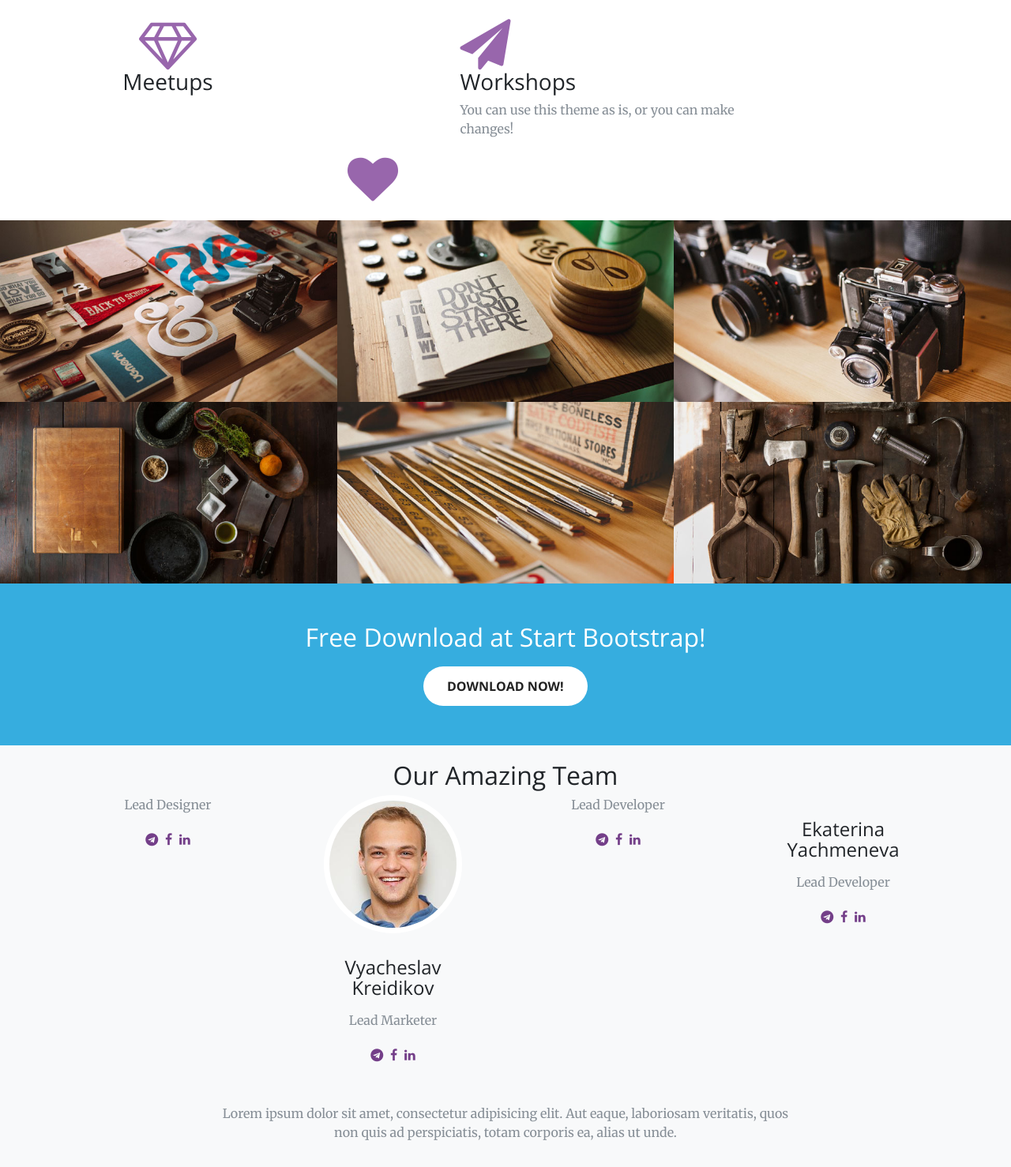
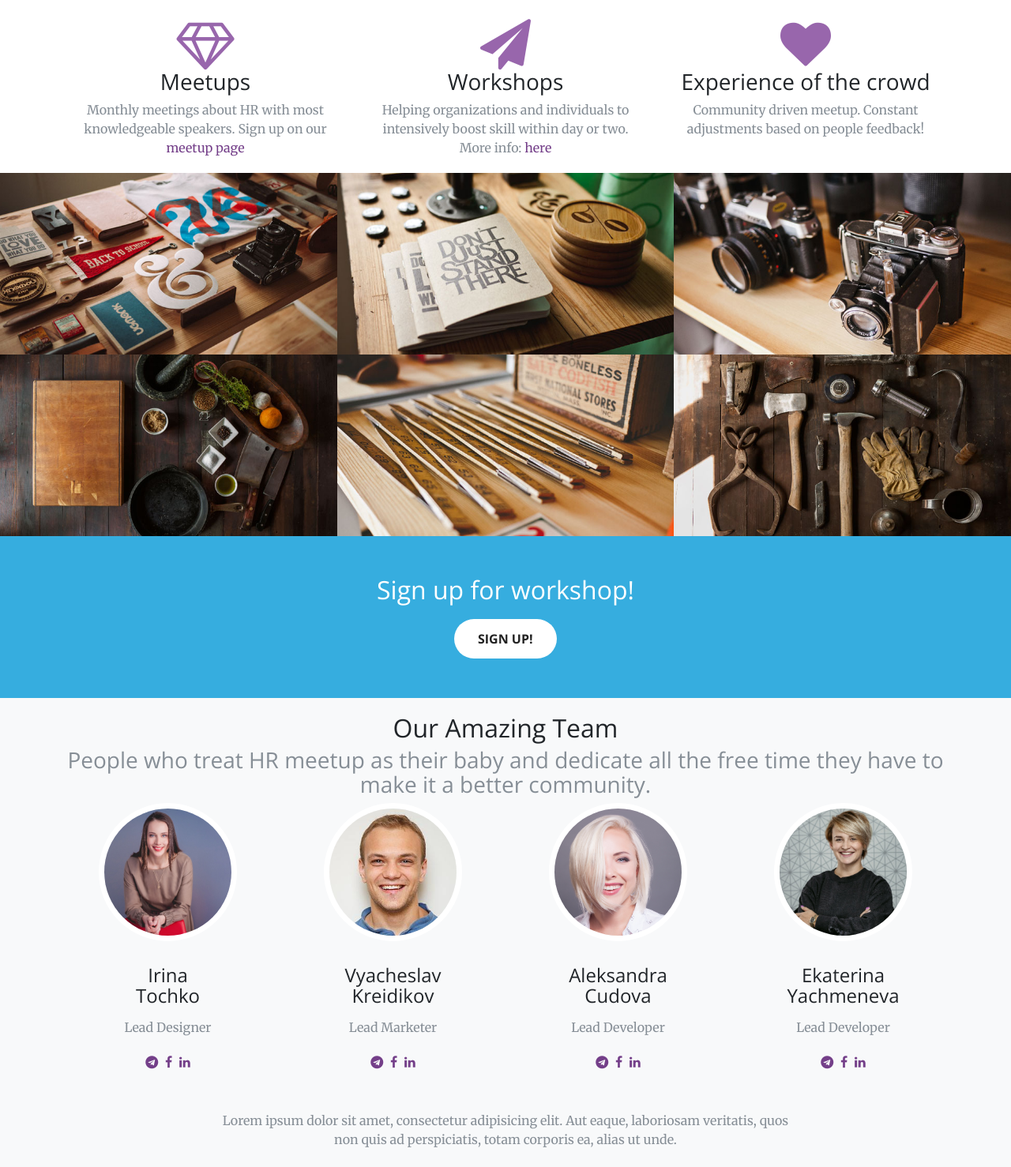
Before and after one commit to Bukoht/Main-Landing, a website: page index.html in a window 1280 px wide. Shown: the part 1138-2616 px from the top of the page at 79% size. Drawn offline with nearby package versions, Linux system fonts and the light colour scheme.

Commit message:
Commit, commit!
asd

```diff
--- a/index.html
+++ b/index.html
@@ -73,7 +73,8 @@
           <div class="col-lg-8 mx-auto text-center">
             <h2 class="section-heading text-white">Why we do this?!</h2>
             <hr class="light">
-            <p class="text-faded">Start Bootstrap has everything you need to get your new website up and running in no time! All of the templates and themes on Start Bootstrap are open source, free to download, and easy to use. No strings attached!</p>
+            <p class="text-faded">People industry is becoming more data driven, robotized and generally more complex field to be in.
+              <br>We are helping HR professionals to learn and adopt latest techniques and knowledge.</br></p>
             <a class="btn btn-default btn-xl js-scroll-trigger" href="#services">Get Started!</a>
           </div>
         </div>
@@ -91,20 +92,25 @@
       </div>
       <div class="container">
         <div class="row">
-          <div class="col-lg-3 col-md-6 text-center">
+          <div class="col-lg-4 col-md-6 text-center">
             <div class="service-box">
               <i class="fa fa-4x fa-diamond text-primary sr-icons"></i>
               <h3>Meetups</h3>
+              <p class="text-muted">Monthly meetings about HR with most knowledgeable speakers. Sign up on our <a href="https://www.meetup.com/Riga-HR-Meetup/">meetup page</a></p>
             </div>
           </div>
+          <div class="col-lg-4 col-md-6 text-center">
             <div class="service-box">
               <i class="fa fa-4x fa-paper-plane text-primary sr-icons"></i>
               <h3>Workshops</h3>
-              <p class="text-muted">You can use this theme as is, or you can make changes!</p>
+              <p class="text-muted">Helping organizations and individuals to intensively boost skill within day or two. More info: <a href="">here</a></p>
             </div>
           </div>
+          <div class="col-lg-4 col-md-6 text-center">
             <div class="service-box">
               <i class="fa fa-4x fa-heart text-primary sr-icons"></i>
+              <h3>Experience of the crowd</h3>
+              <p class="text-muted">Community driven meetup. Constant adjustments based on people feedback!</p>
             </div>
           </div>
         </div>
@@ -212,8 +218,8 @@
 
     <div class="call-to-action bg-dark">
       <div class="container text-center">
-        <h2>Free Download at Start Bootstrap!</h2>
-        <a class="btn btn-default btn-xl sr-button" href="http://startbootstrap.com/template-overviews/creative/">Download Now!</a>
+        <h2>Sign up for workshop!</h2>
+        <a class="btn btn-default btn-xl sr-button" href="http://startbootstrap.com/template-overviews/creative/">Sign up!</a>
       </div>
     </div>
 
@@ -224,11 +230,14 @@
         <div class="row">
           <div class="col-lg-12 text-center">
             <h2 class="section-heading">Our Amazing Team</h2>
+            <h3 class="section-subheading text-muted">People who treat HR meetup as their baby and dedicate all the free time they have to make it a better community.</h3>
           </div>
         </div>
         <div class="row">
           <div class="col-sm-3">
             <div class="team-member">
+              <img class="mx-auto rounded-circle" src="img/team/Irina.jpg" alt="">
+              <h4>Irina <br>Tochko</br></h4>
               <p class="text-muted">Lead Designer</p>
               <ul class="list-inline social-buttons">
                 <li class="list-inline-item">
@@ -275,6 +284,8 @@
           </div>
           <div class="col-sm-3">
             <div class="team-member">
+              <img class="mx-auto rounded-circle" src="img/team/Sasha.png" alt="">
+              <h4>Aleksandra <br>Cudova</br></h4>
               <p class="text-muted">Lead Developer</p>
               <ul class="list-inline social-buttons">
                 <li class="list-inline-item">
@@ -297,6 +308,7 @@
           </div>
           <div class="col-sm-3">
             <div class="team-member">
+              <img class="mx-auto rounded-circle" src="img/team/katya.jpg" alt="">
               <h4>Ekaterina Yachmeneva</h4>
               <p class="text-muted">Lead Developer</p>
               <ul class="list-inline social-buttons">
@@ -370,6 +382,8 @@
 
                 <!-- Form actions -->
                 <div class="form-group">
+                  <div class="col-md-12 text-center">
+                    <button type="submit" class="btn btn-default btn-xl sr-button">Submit</button>
                   </div>
                 </div>
               </fieldset>
```
